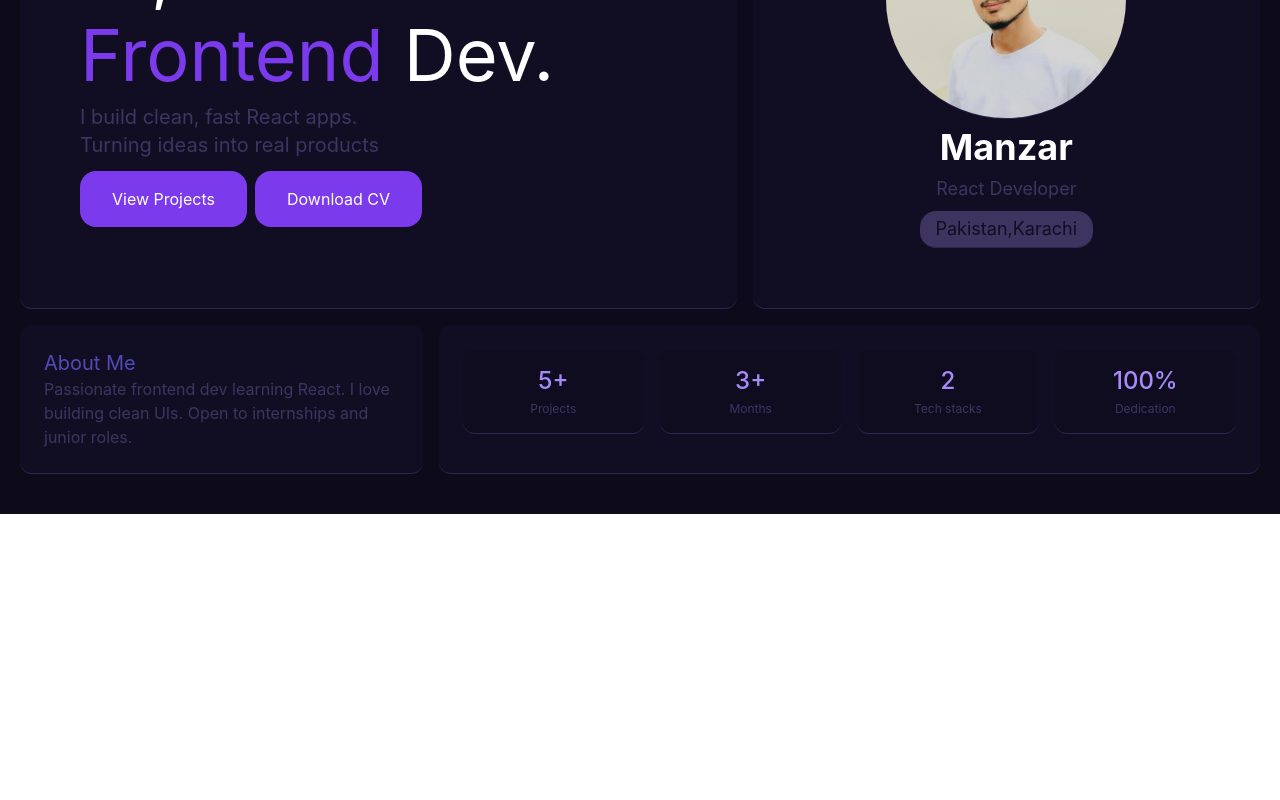
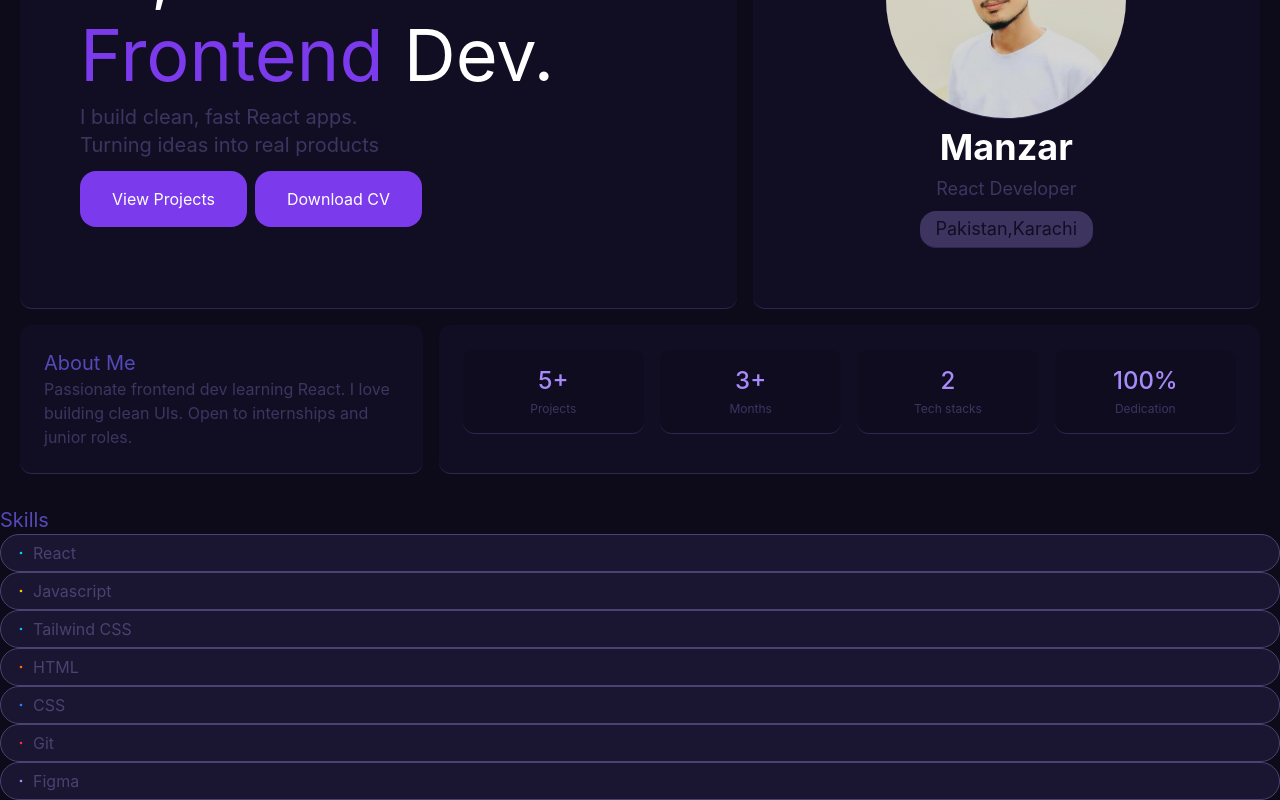
Before and after one commit to ManzarAbbass/My_Portfolio, a React (Vite) app in the folder My_Portfolio/: page / in a window 1280 px wide. Shown: the part 286-1086 px from the top of the page. Before the commit the page ends 800 px from the top, so only its background shows below. Built offline with nearby package versions, Linux system fonts and the light colour scheme.

Commit message:
make skill data and section

```diff
--- a/My_Portfolio/src/App.jsx
+++ b/My_Portfolio/src/App.jsx
@@ -1,6 +1,16 @@
 import Hero from './Components/Hero'
 import Navbar from './Components/Navbar'
+import Skills from './Components/Skills'
 const App = () => {
+const SklTxt = [
+  { color: "text-cyan-400",    skill: "React" },
+  { color: "text-yellow-400",  skill: "Javascript" },
+  { color: "text-sky-400",     skill: "Tailwind CSS" },
+  { color: "text-orange-500",  skill: "HTML" },
+  { color: "text-blue-500",    skill: "CSS" },
+  { color: "text-red-500",     skill: "Git" },
+  { color: "text-brand-light", skill: "Figma" },
+]
   return (
     <main className='bg-brand-bg min-h-screen '>
     <div className='px-6 border-b border-brand-border'>
@@ -9,6 +19,12 @@ const App = () => {
     <div className='Hero px-5 py-8'>
     <Hero/>
     </div>
+    <div>
+          <h2 className="text-brand-label text-xl">Skills</h2>
+      {SklTxt.map((elm,index)=>(
+        <Skills key={index} skill={elm}/>
+      ))}
+    </div>
     </main>
   )
 }
--- /dev/null
+++ b/My_Portfolio/src/Components/Skills.jsx
@@ -0,0 +1,14 @@
+import { Dot } from "lucide-react"
+const Skills = ({skill}) => {
+  return (
+    <>
+     <div className="flex items-center gap-1 bg-brand-chip border border-brand-borderChip rounded-full px-3 py-1.5 text-brand-muted">
+        <span><Dot className={skill.color} size={16}/></span>
+        <span>{skill.skill}</span>
+     </div>
+
+    </>
+  )
+}
+
+export default Skills
```
